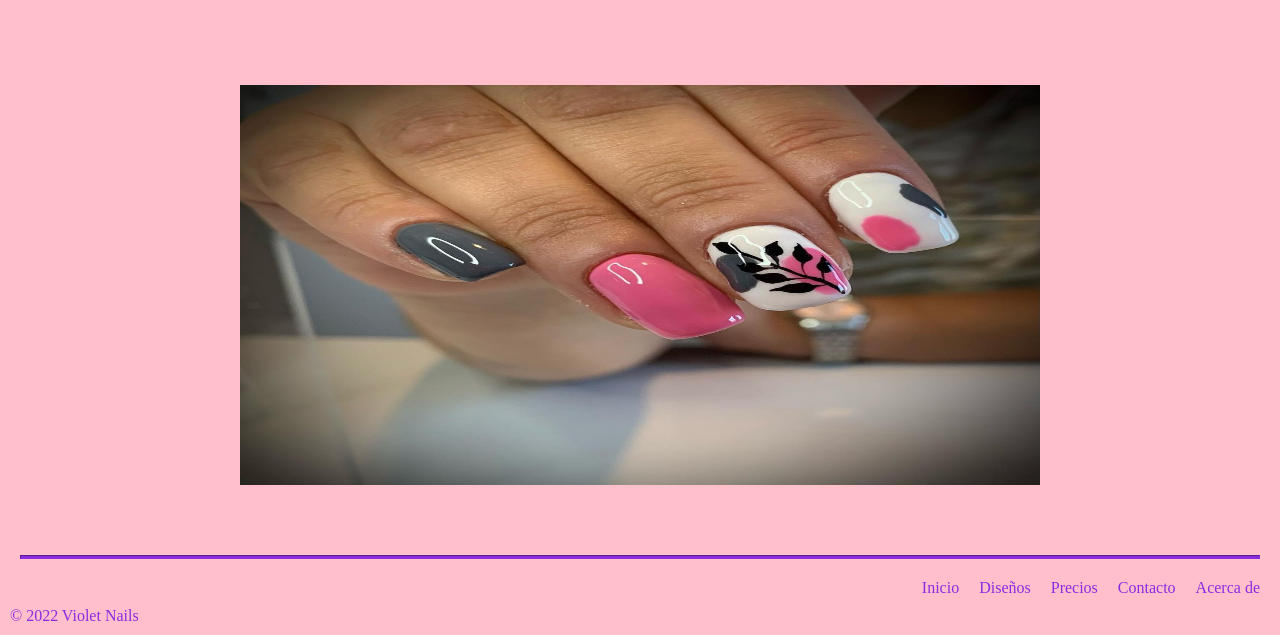
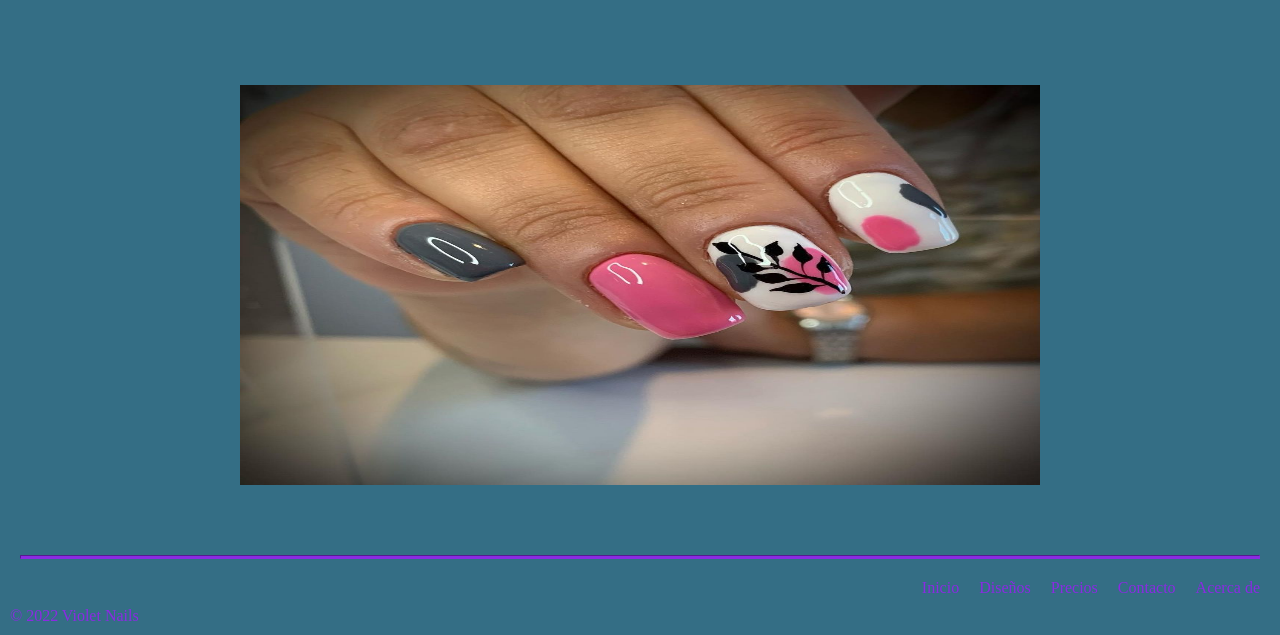
Before and after one commit to lucasmateo8/violetnails, a plain HTML site: page index.html in a window 1280 px wide. Shown: the part 421-1056 px from the top of the page. Drawn offline with Linux system fonts and the light colour scheme.

Commit message:
celestecolor

```diff
--- a/estilos/estilos.css
+++ b/estilos/estilos.css
@@ -51,7 +51,7 @@ h2 {
 }
 
 .contenedor {
-    background-color: pink;
+    background-color: rgb(52, 110, 133);
 }
 
 ul {
@@ -341,5 +341,4 @@ ul {
         height: 300px;
         margin: 50px;
     }
-
 }
```
Also changed, not shown: paginas/contacto.html (+1 -1 lines).
